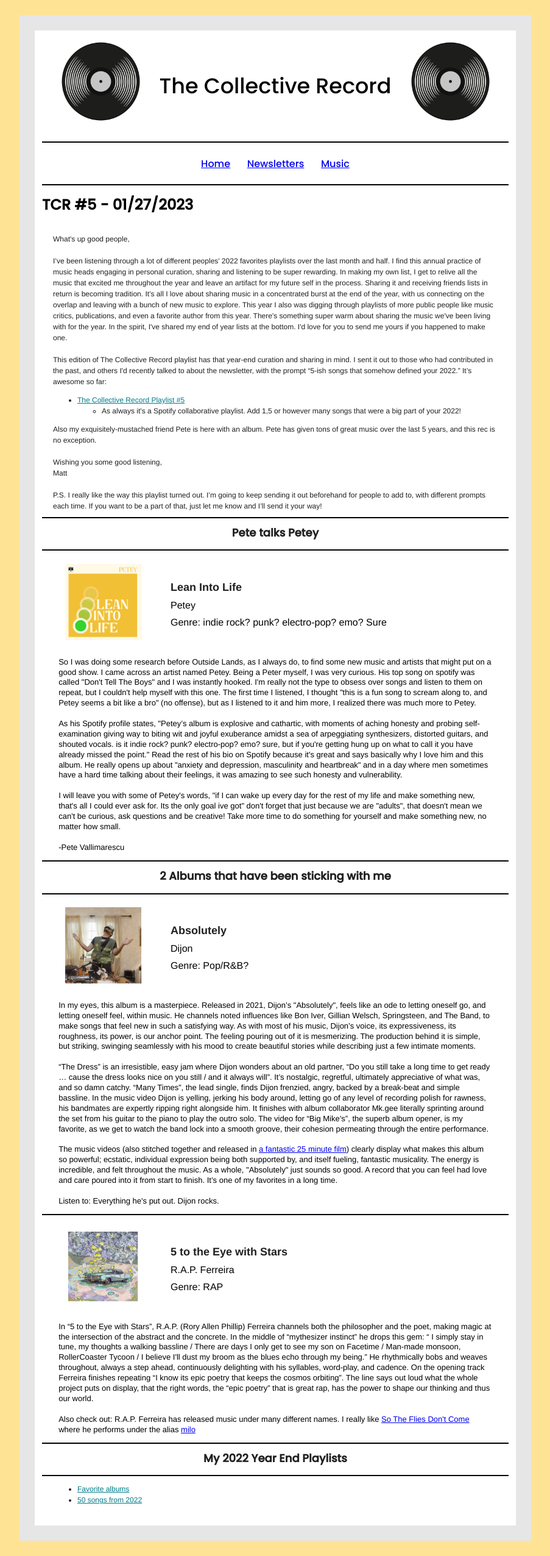
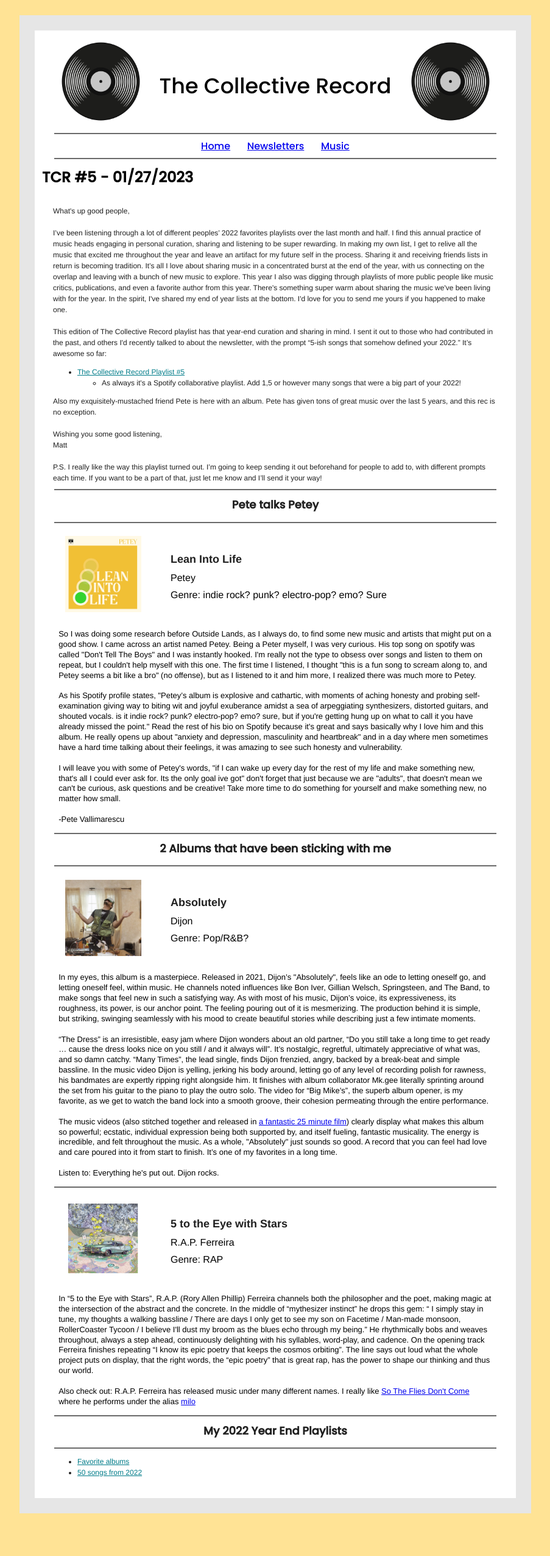
Before and after one commit to mkollada/mkollada.github.io, a Jekyll site: the page built from _newsletters/2023-01-27-tcr_5.html, in a window 1280 px wide. Shown: the whole page at 61% size, without its empty margins (188-1091 px from the left). Built offline with Jekyll 4.4.1, drawn with Linux system fonts in a browser that asks for light colours; some web fonts are replaced; after the commit the page ends 2507 px from its top, so only the background shows below that.

Commit message:
small divider line changes

```diff
--- a/_includes/divider_line.html
+++ b/_includes/divider_line.html
@@ -1,8 +1,10 @@
-<table border="0" cellpadding="0" cellspacing="0" width="100%" class="mcnDividerBlock" style="min-width: 100%;border-collapse: collapse;-ms-text-size-adjust: 100%;-webkit-text-size-adjust: 100%;table-layout: fixed !important;">
+<div style="margin-left: 20px; margin-right: 20px;">
+    <table border="0" cellpadding="0" cellspacing="0" width="100%" class="mcnDividerBlock" style="min-width: 100%;border-collapse: collapse;-ms-text-size-adjust: 100%;-webkit-text-size-adjust: 100%;table-layout: fixed !important;
+    ">
         <tbody class="mcnDividerBlockOuter">
             <tr>
                 <td class="mcnDividerBlockInner" style="min-width: 100%;padding: 0;-ms-text-size-adjust: 100%;-webkit-text-size-adjust: 100%;">
-                <table class="mcnDividerContent" border="0" cellpadding="0" cellspacing="0" width="100%" style="min-width: 100%;border-top: 2px solid #000000;border-collapse: collapse;-ms-text-size-adjust: 100%;-webkit-text-size-adjust: 100%;">
+                    <table class="mcnDividerContent" border="0" cellpadding="0" cellspacing="0" width="100%" style="min-width: 100%;border-top: 2px solid #6a6a6a;border-collapse: collapse;-ms-text-size-adjust: 100%;-webkit-text-size-adjust: 100%;">
                         <tbody><tr>
                             <td style="padding: 0;">
                                 <span></span>
@@ -13,3 +15,4 @@
             </tr>
         </tbody>
     </table>
+</div>
--- a/_includes/navbar.html
+++ b/_includes/navbar.html
@@ -1,7 +1,7 @@
 <div id="navbar">
     <nav>
       <div>
-        <hr class="banner_line">
+        {% include divider_line.html %}
         <table class="navbar-links">
           {% for item in site.data.navigation %}
               <td style="padding: 20;">
@@ -9,7 +9,7 @@
               </td>
           {% endfor %}
         </table>
-        <hr class="banner_line">
+        {% include divider_line.html %}
       </div>
     </nav>
 </div>
```
Lines whose indentation alone changed are shown as unchanged.
